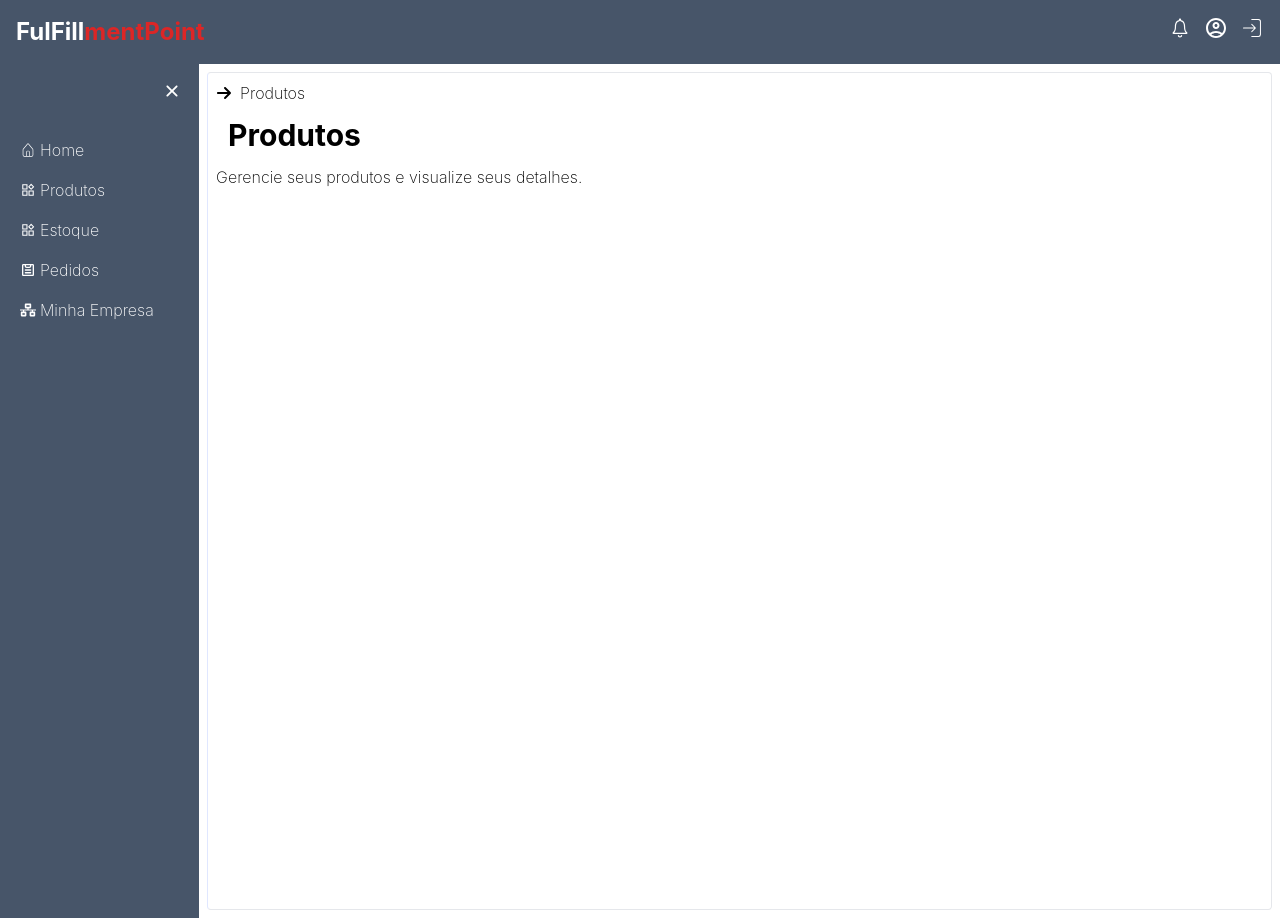
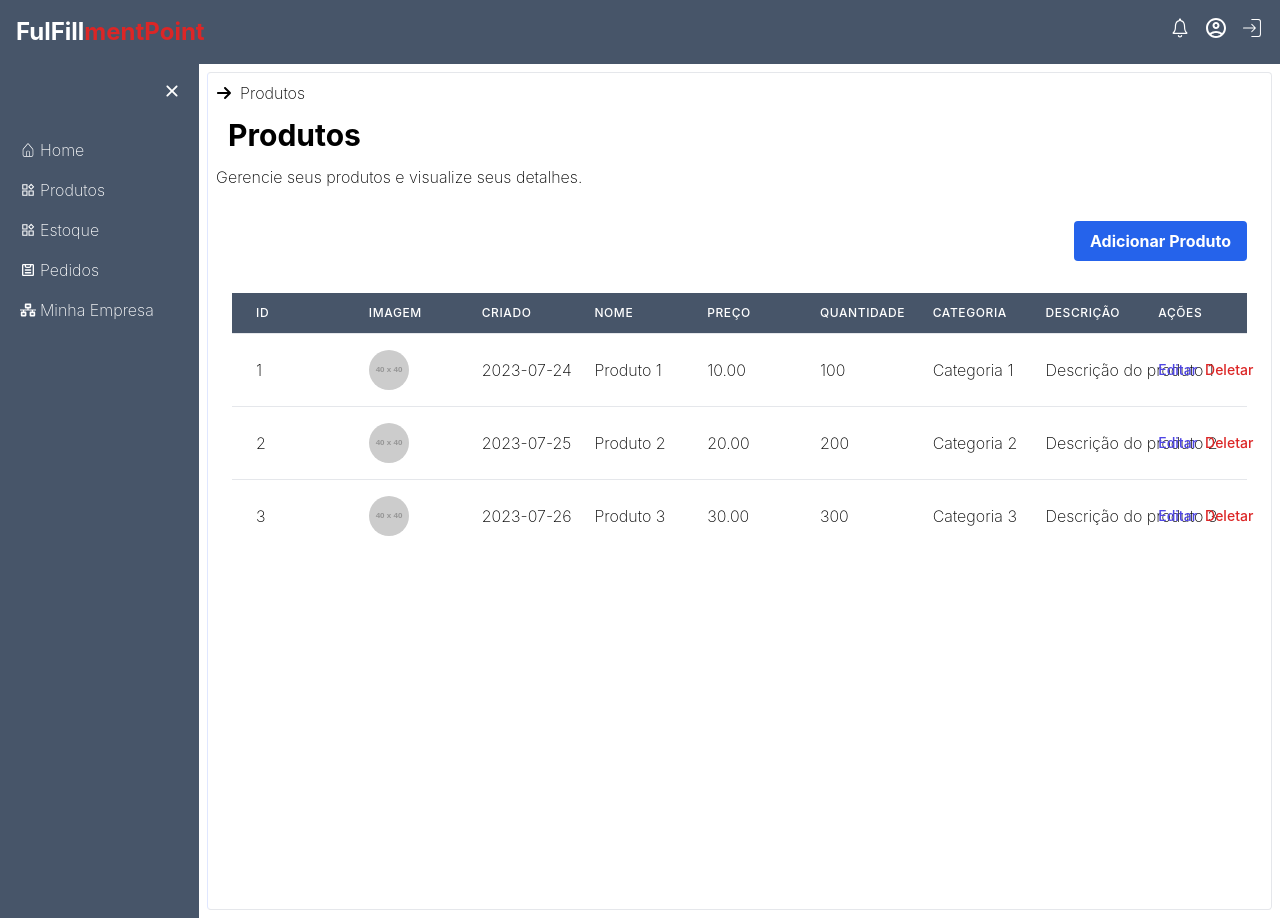
Before and after one commit to JoseErisvaldo/FulfillmentPoint-, a React (Create React App) app: page /produtos in a window 1280 px wide. Built offline with nearby package versions, Linux system fonts and the light colour scheme.

Commit message:
Feat: product page and add

```diff
--- /dev/null
+++ b/src/Components/CompoProducts/AddProducts.jsx
@@ -0,0 +1,29 @@
+import { useState } from 'react'
+import Button from '../Ux/Button/Button'
+import Modal from '../Ux/Modal/Modal'
+
+export default function AddProducts() {
+  const [isModalOpen, setIsModalOpen] = useState(false)
+
+  const handleOpenModal = () => {
+    setIsModalOpen(true)
+  }
+
+  const handleCloseModal = () => {
+    setIsModalOpen(false)
+  }
+  return (
+    <div className="p-4">
+      <div className="flex justify-end">
+        <Button onClick={handleOpenModal} title={'Adicionar Produto'} />
+      </div>
+      <Modal
+        isOpen={isModalOpen}
+        onClose={handleCloseModal}
+        title="Adicionar Produto"
+      >
+        <p>Este é o conteúdo do modal.</p>
+      </Modal>
+    </div>
+  )
+}
--- /dev/null
+++ b/src/Components/CompoProducts/TableProducts.jsx
@@ -0,0 +1,108 @@
+export default function TableProducts() {
+  const fakeProducts = [
+    {
+      id: 1,
+      imagem: 'https://via.placeholder.com/40',
+      criado: '2023-07-24',
+      nome: 'Produto 1',
+      preço: 10.0,
+      quantidade: 100,
+      categoria: 'Categoria 1',
+      descrição: 'Descrição do produto 1'
+    },
+    {
+      id: 2,
+      imagem: 'https://via.placeholder.com/40',
+      criado: '2023-07-25',
+      nome: 'Produto 2',
+      preço: 20.0,
+      quantidade: 200,
+      categoria: 'Categoria 2',
+      descrição: 'Descrição do produto 2'
+    },
+    {
+      id: 3,
+      imagem: 'https://via.placeholder.com/40',
+      criado: '2023-07-26',
+      nome: 'Produto 3',
+      preço: 30.0,
+      quantidade: 300,
+      categoria: 'Categoria 3',
+      descrição: 'Descrição do produto 3'
+    }
+  ]
+
+  return (
+    <div className="p-4 overflow-x-auto">
+      <table className="min-w-full divide-y divide-gray-200 sm:max-w-md sm:m-auto sm:w-full sm:table-fixed">
+        <thead>
+          <tr className="bg-slate-600 text-white">
+            <th className="px-6 py-3 text-left text-xs font-medium uppercase tracking-wider">
+              Id
+            </th>
+            <th className="px-6 py-3 text-left text-xs font-medium uppercase tracking-wider">
+              Imagem
+            </th>
+            <th className="px-6 py-3 text-left text-xs font-medium uppercase tracking-wider">
+              Criado
+            </th>
+            <th className="px-6 py-3 text-left text-xs font-medium uppercase tracking-wider">
+              Nome
+            </th>
+            <th className="px-6 py-3 text-left text-xs font-medium uppercase tracking-wider">
+              Preço
+            </th>
+            <th className="px-6 py-3 text-left text-xs font-medium uppercase tracking-wider">
+              Quantidade
+            </th>
+            <th className="px-6 py-3 text-left text-xs font-medium uppercase tracking-wider">
+              Categoria
+            </th>
+            <th className="px-6 py-3 text-left text-xs font-medium uppercase tracking-wider">
+              Descrição
+            </th>
+            <th className="px-6 py-3 text-left text-xs font-medium uppercase tracking-wider">
+              Ações
+            </th>
+          </tr>
+        </thead>
+        <tbody className="bg-white divide-y divide-gray-200">
+          {fakeProducts.map(product => (
+            <tr key={product.id}>
+              <td className="px-6 py-4 whitespace-nowrap">{product.id}</td>
+              <td className="px-6 py-4 whitespace-nowrap">
+                <img
+                  src={product.imagem}
+                  alt={`Produto ${product.id}`}
+                  className="w-10 h-10 rounded-full"
+                />
+              </td>
+              <td className="px-6 py-4 whitespace-nowrap">{product.criado}</td>
+              <td className="px-6 py-4 whitespace-nowrap">{product.nome}</td>
+              <td className="px-6 py-4 whitespace-nowrap">
+                {product.preço.toFixed(2)}
+              </td>
+              <td className="px-6 py-4 whitespace-nowrap">
+                {product.quantidade}
+              </td>
+              <td className="px-6 py-4 whitespace-nowrap">
+                {product.categoria}
+              </td>
+              <td className="px-6 py-4 whitespace-nowrap">
+                {product.descrição}
+              </td>
+              <td className="px-6 py-4 whitespace-nowrap text-right text-sm font-medium">
+                <button className="text-indigo-600 hover:text-indigo-900 mr-2">
+                  Editar
+                </button>
+                <button className="text-red-600 hover:text-red-900">
+                  Deletar
+                </button>
+              </td>
+            </tr>
+          ))}
+        </tbody>
+      </table>
+    </div>
+  )
+}
--- a/src/Pages/Products/Products.jsx
+++ b/src/Pages/Products/Products.jsx
@@ -1,3 +1,5 @@
+import AddProducts from '../../Components/CompoProducts/AddProducts'
+import TableProducts from '../../Components/CompoProducts/TableProducts'
 import HeaderNavigate from '../../Components/Ux/HeaderNavigate/HeaderNavigate'
 import TitlePages from '../../Components/Ux/TitlePages/TitlePages'
 
@@ -13,6 +15,8 @@ export default function Products() {
         title={'Produtos'}
         message={'Gerencie seus produtos e visualize seus detalhes.'}
       />
+      <AddProducts />
+      <TableProducts />
     </div>
   )
 }
```
